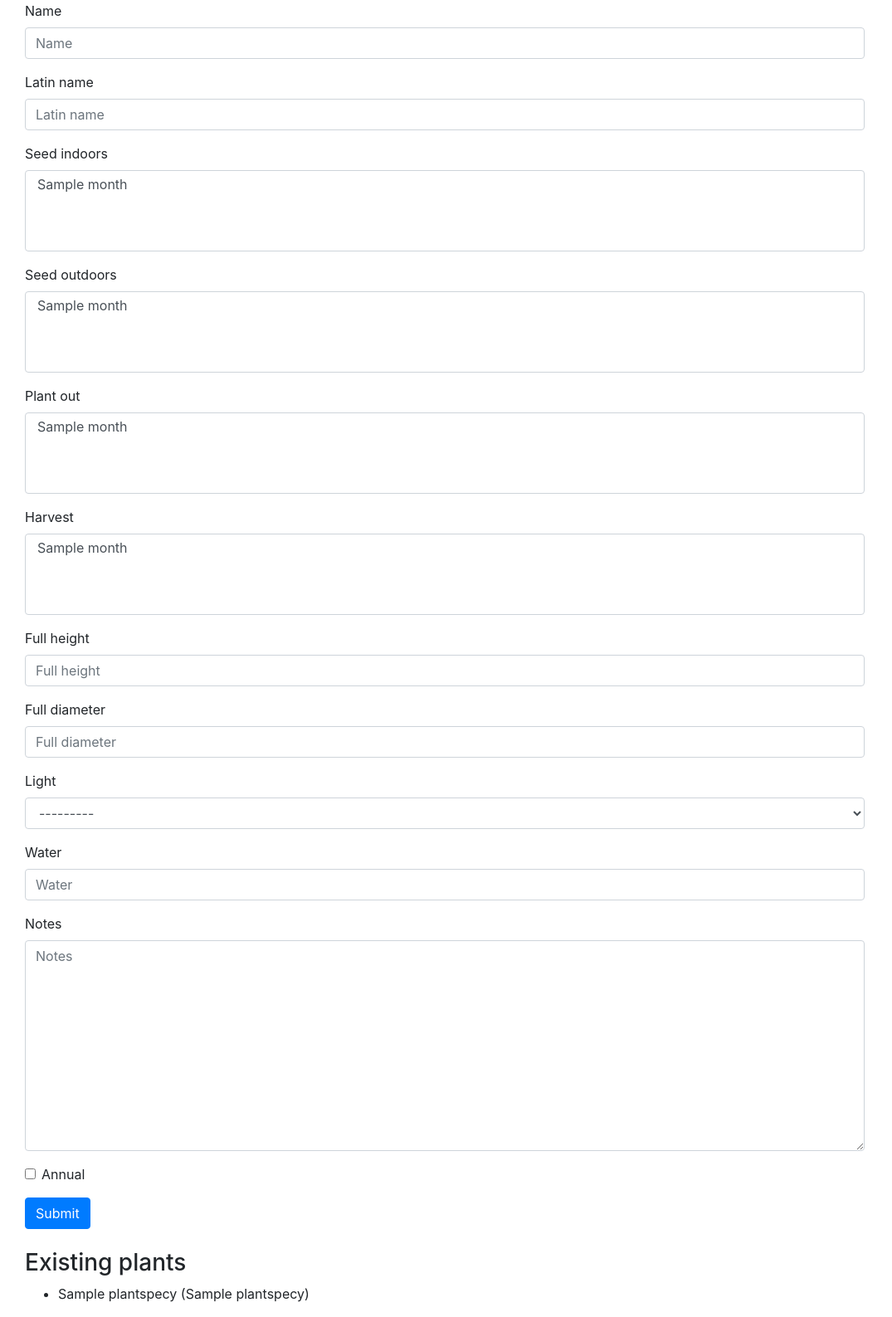
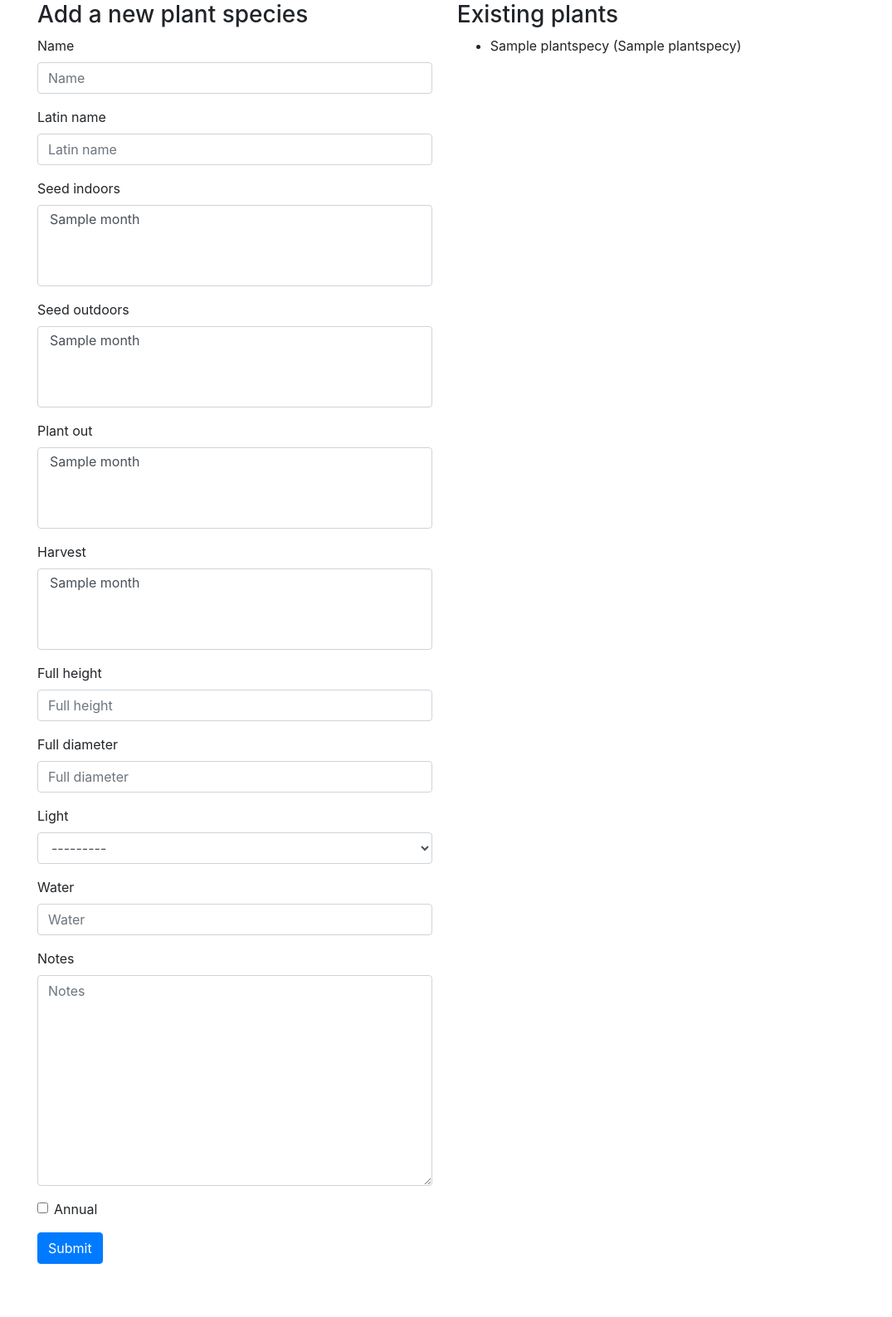
Before and after one commit to malcock1/allotment, a Django app: page /plants/ in a window 1280 px wide. Shown: the whole page at 83% size, without its empty margins (0-1075 px from the left). After the commit the page ends 1523 px from the top, so only its background shows below. Run offline with Django 3.2, Linux system fonts and the light colour scheme; tables that the repository leaves empty hold one stand-in row (values such as "Sample post"); some libraries are stand-ins or nearby versions.

Commit message:
Slightly structured plants page and added existing plant species list

```diff
--- a/allotment/planner/models.py
+++ b/allotment/planner/models.py
@@ -13,7 +13,6 @@ MONTHS = enumerate(['January',
 					'October',
 					'November',
 					'December',],1)
-
 # Create your models here.
 class Month(models.Model):
 	"""
@@ -34,3 +33,6 @@ class Month(models.Model):
 
 	class Meta:
 		ordering = ['id']
+
+# for m in range(1,len(MONTHS)+1):
+#     Month.objects.create(name=MONTHS[m-1],id=m)
--- a/allotment/plants/templates/plants/home.html
+++ b/allotment/plants/templates/plants/home.html
@@ -3,6 +3,11 @@
 
 
 {% block content %}
+
+<div class="container">
+	<div class="row">
+		<div class="col-sm">
+			<h3>Add a new plant species</h3>
 			<form method="POST" action="">
 				{% csrf_token %}
 					{% bootstrap_form form %}
@@ -10,9 +15,8 @@
 				    <button type="submit" class="btn btn-primary">Submit</button>
 				{% endbuttons %}
 			</form>
-
-	<br />
-	<div>
+		</div>
+		<div class="col-sm">
 			<h3>Existing plants</h3>
 			<ul>
 				{% for plant in plants %}
@@ -20,4 +24,7 @@
 					{% endfor %}
 			</ul>
 		</div>
+	</div>
+</div>
+
 {% endblock content %}
--- a/allotment/plants/views.py
+++ b/allotment/plants/views.py
@@ -3,7 +3,7 @@ from django.shortcuts import render
 # Create your views here.
 from django.http import HttpResponse
 
-from.models import PlantSpecies
+from .models import PlantSpecies
 from .forms import *
 
 def index(request):
```
Lines whose indentation alone changed are shown as unchanged.
